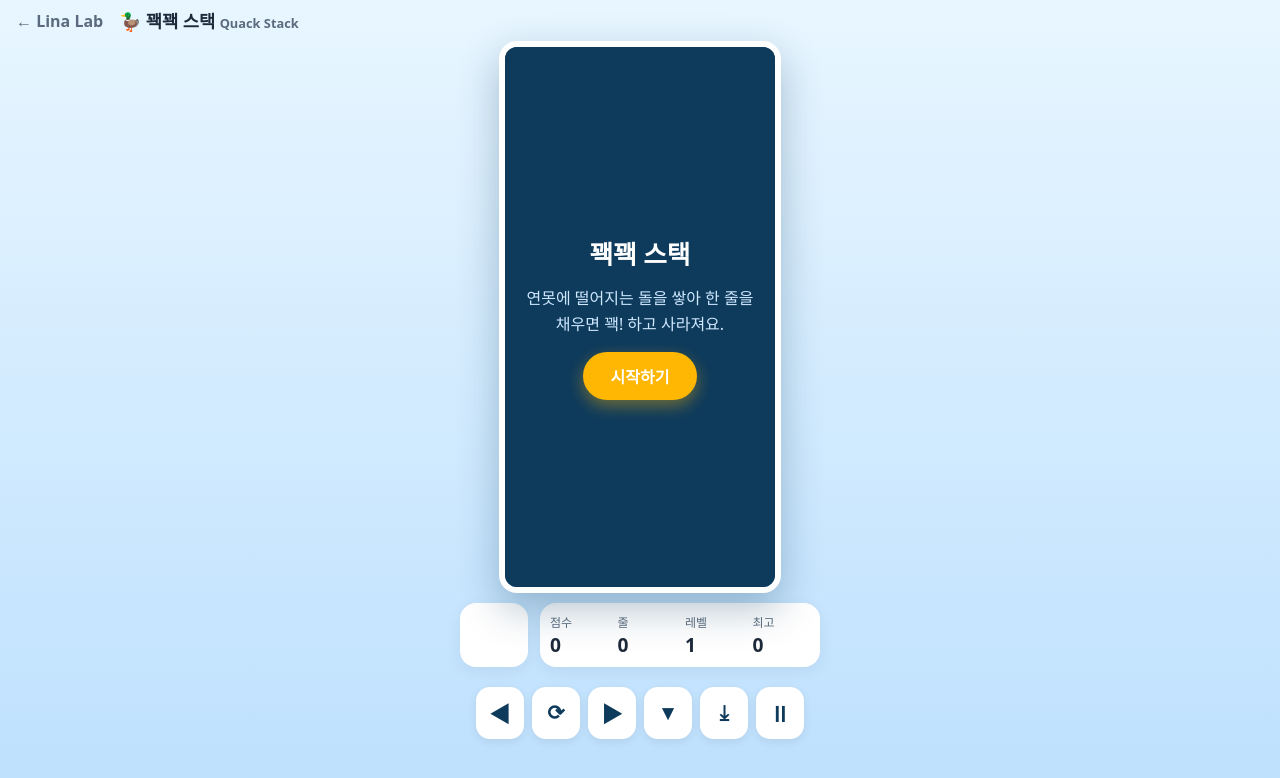
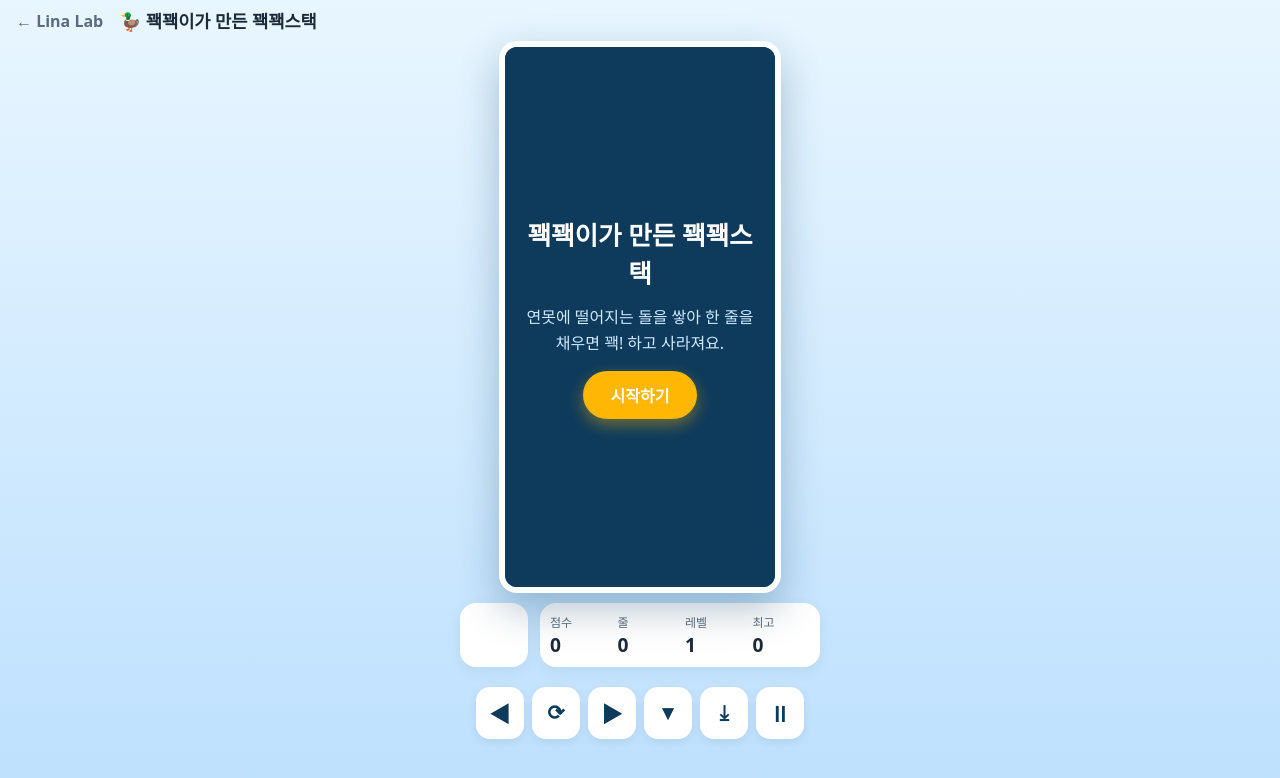
Before and after one commit to great80man-lab/Lina_Lab, a plain HTML site: page game.html in a window 1280 px wide. Drawn offline with Linux system fonts and the light colour scheme.

Commit message:
Rename game title
Co-Authored-By: Claude Opus 5.5 <noreply@anthropic.com>
Claude-Session: https://claude.ai/code/session_01USHo8U8kqP5hXfEuyMh3mm

```diff
--- a/game.css
+++ b/game.css
@@ -79,6 +79,7 @@ body {
   .game { flex-direction: column; align-items: center; gap: 10px; }
   .top { padding: 8px 16px; }
   .top h1 { font-size: 1.1rem; }
+  .top small { display: none; }
   .game { padding-top: 0; }
   .side { width: 100%; max-width: 360px; flex-direction: row; align-items: stretch; }
   .side .panel { padding: 8px 10px; }
--- a/game.html
+++ b/game.html
@@ -3,20 +3,20 @@
 <head>
   <meta charset="utf-8" />
   <meta name="viewport" content="width=device-width, initial-scale=1, maximum-scale=1" />
-  <title>꽥꽥 스택</title>
+  <title>꽥꽥이가 만든 꽥꽥스택</title>
   <link rel="stylesheet" href="game.css" />
 </head>
 <body>
   <header class="top">
     <a class="back" href="index.html">← Lina Lab</a>
-    <h1>🦆 꽥꽥 스택 <small>Quack Stack</small></h1>
+    <h1>🦆 꽥꽥이가 만든 꽥꽥스택 <small>Quack Stack</small></h1>
   </header>
 
   <main class="game">
     <div class="board-wrap">
       <canvas id="board" width="300" height="600" aria-label="게임판"></canvas>
       <div id="overlay" class="overlay">
-        <p id="overlay-title">꽥꽥 스택</p>
+        <p id="overlay-title">꽥꽥이가 만든 꽥꽥스택</p>
         <p id="overlay-sub">연못에 떨어지는 돌을 쌓아 한 줄을 채우면 꽥! 하고 사라져요.</p>
         <button id="start" class="btn">시작하기</button>
       </div>
--- a/game.js
+++ b/game.js
@@ -1,4 +1,4 @@
-// 꽥꽥 스택 (Quack Stack) — 연못에 돌을 쌓는 블록 퍼즐
+// 꽥꽥이가 만든 꽥꽥스택 (Quack Stack) — 연못에 돌을 쌓는 블록 퍼즐
 (() => {
   const COLS = 10, ROWS = 20;
 
```
Also changed, not shown: index.html (+1 -1 lines).
